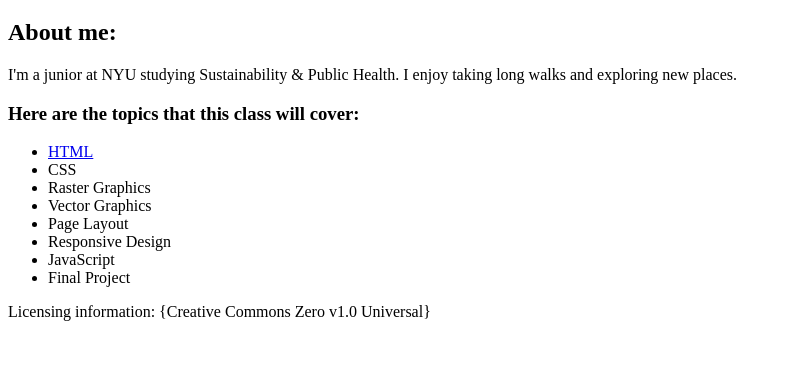
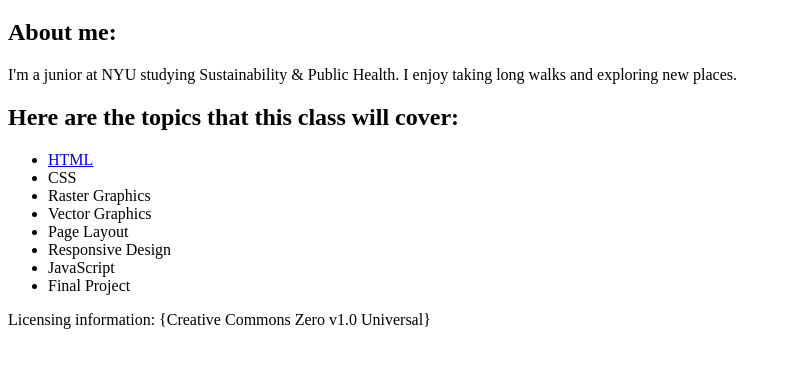
Before and after one commit to hp2597/WDCP, a plain HTML site: page index.html in a window 1280 px wide. Shown: the part 61-428 px from the top of the page, without its empty margins (0-788 px from the left). Drawn offline with Linux system fonts and the light colour scheme.

Commit message:
index.html

```diff
--- a/index.html
+++ b/index.html
@@ -8,7 +8,7 @@
     <h1>Introduction to Web Design</h1>
     <h2>About me:</h2>
     <p> I'm a junior at NYU studying Sustainability & Public Health. I enjoy taking long walks and exploring new places.</p>
-    <h3>Here are the topics that this class will cover:</h3>
+    <h2>Here are the topics that this class will cover:</h2>
     <ul>
       <li><a href= "https://hp2597.github.io/me/" title = "go to the Me webpage">HTML</a></li>
       <li>CSS</li>
```
